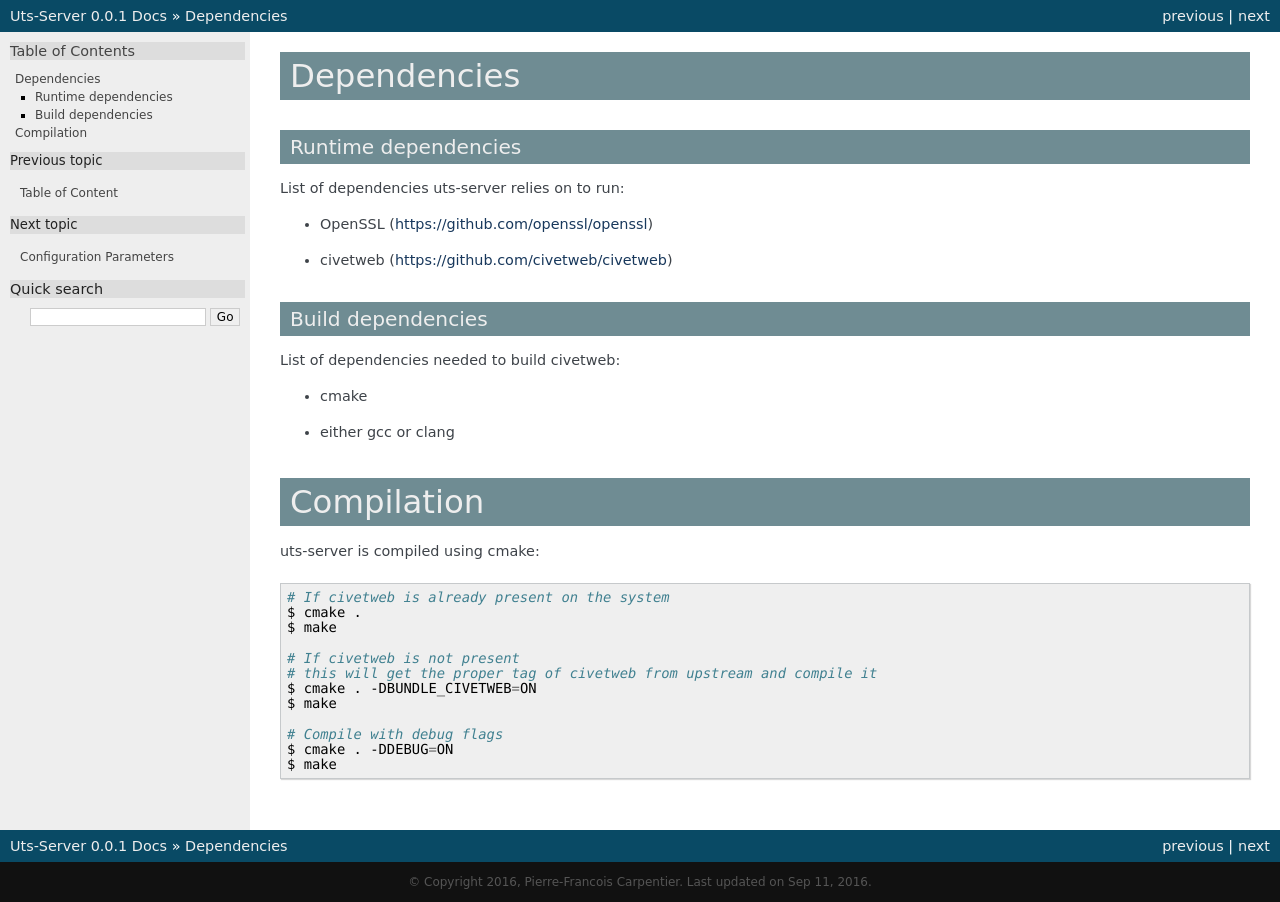
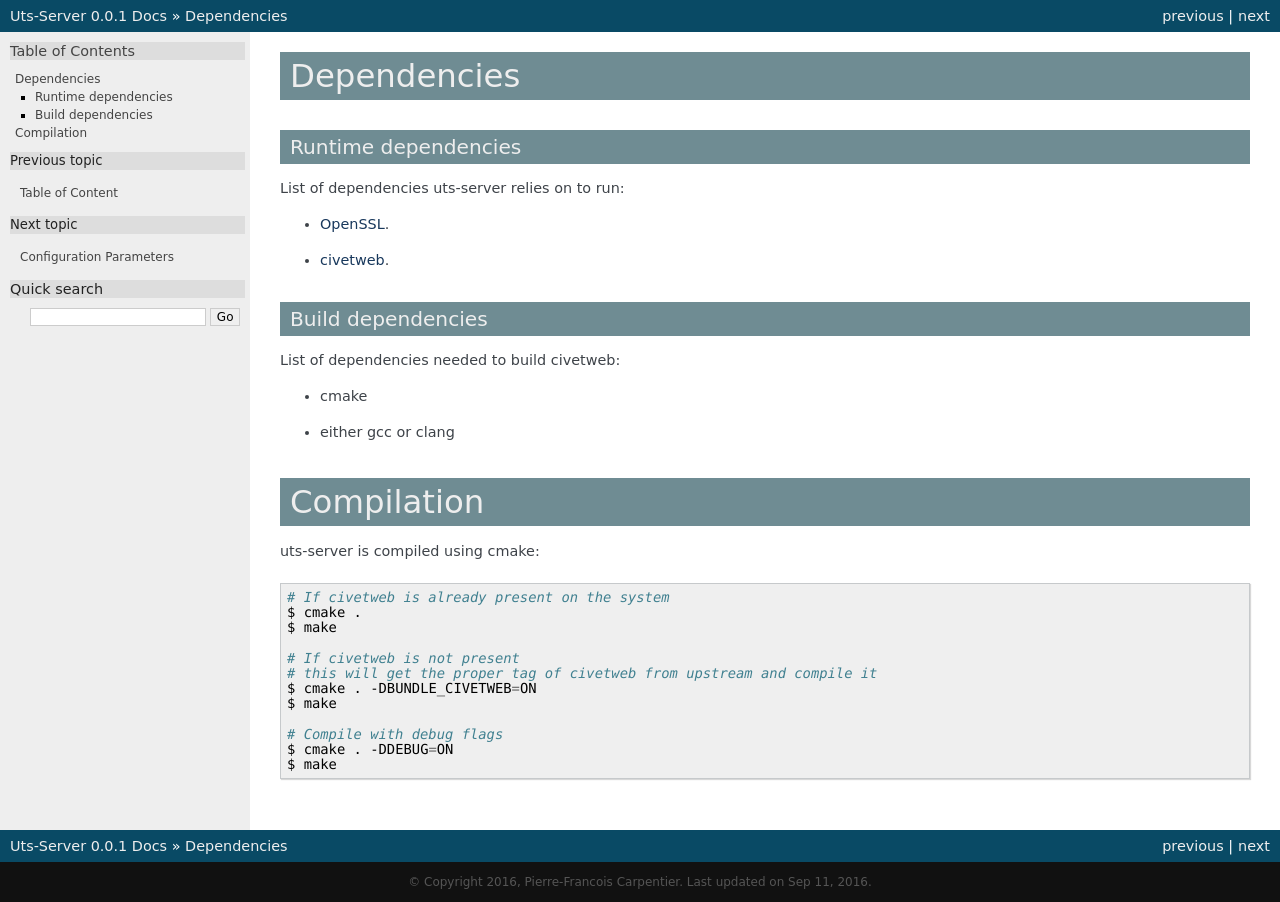
Before and after one commit to kakwa/uts-server, a Sphinx documentation site: the page built from docs/install.rst, in a window 1280 px wide. Built offline with Sphinx 7.4.7, drawn with Linux system fonts in a browser that asks for light colours; pages that are not in the unit, such as notebooks, are missing from menus.

Commit message:
better links to external resources

```diff
--- a/README.rst
+++ b/README.rst
@@ -8,7 +8,7 @@
     :target: http://uts-server.readthedocs.org/en/latest/?badge=latest
     :alt: Documentation Status
 
-Micro Time-Stamp server (RFC 3161) written in C
+Micro `RFC 3161 Time-Stamp <https://www.ietf.org/rfc/rfc3161.txt>`_ server written in C.
 
 ----
 
--- a/docs/install.rst
+++ b/docs/install.rst
@@ -6,8 +6,8 @@
 
 List of dependencies uts-server relies on to run:
 
-* OpenSSL (https://github.com/openssl/openssl)
-* civetweb (https://github.com/civetweb/civetweb)
+* `OpenSSL <https://github.com/openssl/openssl>`_.
+* `civetweb <https://github.com/civetweb/civetweb>`_.
 
 Build dependencies
 ------------------
```
